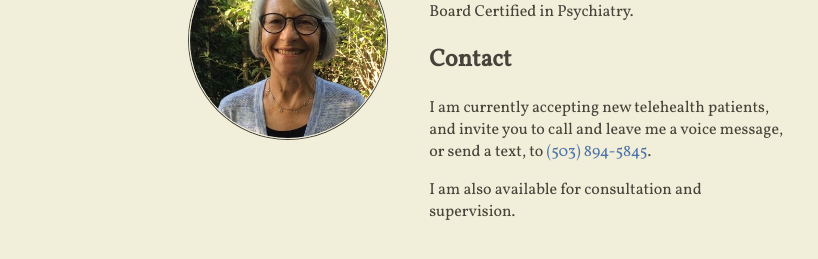
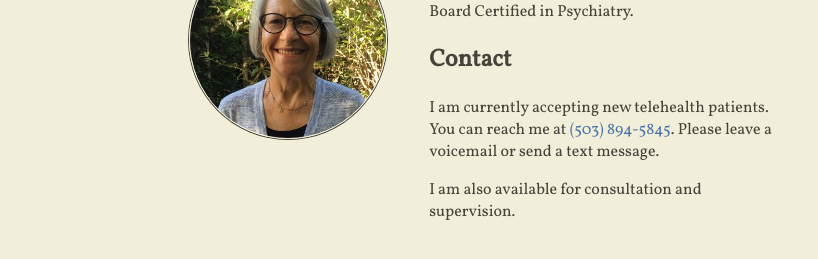
Before and after one commit to sjforman/bfsaxmd.github.io, a Jekyll site: the page built from index.html, in a window 1280 px wide. Shown: the part 389-648 px from the top of the page, without its empty margins (242-1060 px from the left). Built offline with Jekyll 4.4.1, drawn with Linux system fonts in a browser that asks for light colours; nearby versions of some CDN libraries.

Commit message:
Improves contact instructions.

```diff
--- a/_includes/content.html
+++ b/_includes/content.html
@@ -8,6 +8,6 @@
 
 <h2>Contact</h2>
 
-<p>I am currently accepting new telehealth patients, and invite you to call and leave me a voice message, or send a text, to <a href="tel:+15038945845">(503) 894-5845</a>.</p>
+<p>I am currently accepting new telehealth patients. You can reach me at <a href="tel:+15038945845">(503) 894-5845</a>. Please leave a voicemail or send a text message.</p>
 
 <p>I am also available for consultation and supervision.</p>
```
